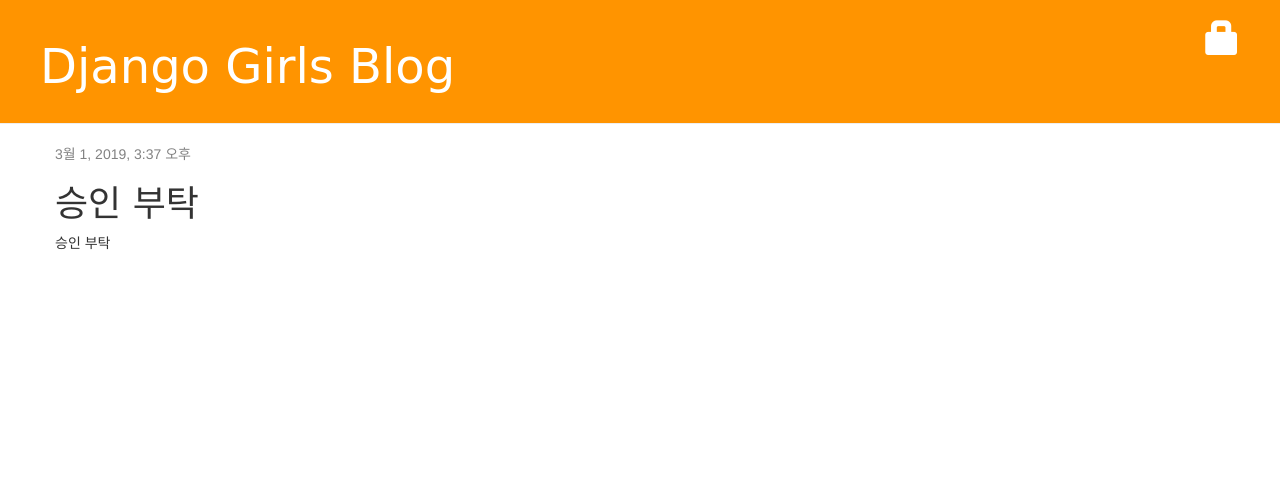
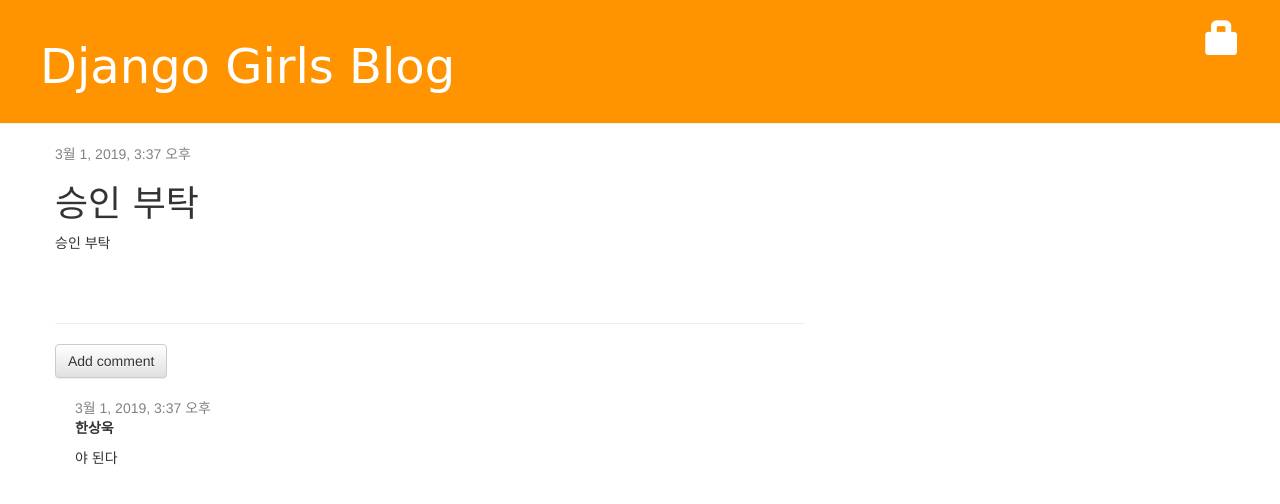
Before and after one commit to Hjcom/Django_girls, a Django app: page /post/6/ in a window 1280 px wide. Shown: the top 504 px of the page. Run offline with Django 3.2, Linux system fonts and the light colour scheme; data comes from the database, SQL or seed files in the repository; both versions use the stored data as it was after the commit; some libraries are stand-ins or nearby versions.

Commit message:
Add Comment skill

```diff
--- a/app/blog/admin.py
+++ b/app/blog/admin.py
@@ -1,4 +1,7 @@
 from django.contrib import admin
-from .models import Post
+from .models import Post, Comment
 
 admin.site.register(Post)
+admin.site.register(Comment)
+
+# 관리자 패널에 모델을 등록하여 장고 관리자 페이지 사용 가능
--- a/app/blog/models.py
+++ b/app/blog/models.py
@@ -19,5 +19,36 @@ class Post(models.Model):
         self.published_date = timezone.now()
         self.save()
 
+    # 댓글 승인된 것만 정렬해서 출력
+    def approved_comments(self):
+        return self.comments.filter(approved_comment=True)
+
     def __str__(self):
         return self.text
+
+
+# 댓글 모델
+class Comment(models.Model):
+    # related_name : 기존 모델의 어트리뷰트(칼럼)의 이름 말고 다른 이름으로 지정할 수 있게 해주는 속성
+    # Post 모델의 외래키
+    post = models.ForeignKey(
+        'Post',
+        on_delete=models.CASCADE,
+        related_name='comments')
+
+    # 사용자명
+    author = models.CharField(max_length=200)
+    # 댓글내용
+    text = models.TextField()
+    # 게시날짜
+    created_date = models.DateTimeField(default=timezone.now)
+    # 댓글 승인 여부
+    approved_comment = models.BooleanField(default=False)
+
+    # 댓글 승인 메소드
+    def approve(self):
+        self.approved_comment = True
+        self.save()
+
+    def __str__(self):
+        return self.text
--- a/app/blog/static/css/blog.css
+++ b/app/blog/static/css/blog.css
@@ -8,6 +8,9 @@
     color: #ffffff;
     font-size: 36pt;
     text-decoration: none;
+}
+.comment {
+    margin: 20px 0px 20px 20px;
 }
 
 .content {
--- a/app/blog/templates/blog/post_detail.html
+++ b/app/blog/templates/blog/post_detail.html
@@ -8,7 +8,7 @@
             </div>
         <!-- 게시일 필드가 비었을 경우 / post_publish 메소드 호출-->
         {% else %}
-            <a class="btn btn-default" href="url 'post_publish' pk=post.pk %}">Publish</a>
+            <a class="btn btn-default" href="{% url 'post_publish' pk=post.pk %}">Publish</a>
         {% endif %}
 
         <!-- 사용자가 로그인을 했을 경우 이벤트-->
@@ -19,7 +19,31 @@
             <a class="btn btn-default" href="{% url 'post_remove' pk=post.pk %}"><span class="glyphicon glyphicon-remove"></span></a>
         {% endif %}
 
+
         <h1>{{ post.title }}</h1>
         <p>{{ post.text|linebreaksbr }}</p>
     </div>
+
+    <hr>
+
+    <a class="btn btn-default" href="{% url 'add_comment_to_post' pk=post.pk %}">Add comment</a>
+    {% for comment in post.comments.all %}
+        <div class="comment">
+            <div class="date">
+                {{ comment.created_date }}
+
+                <!--승인여부가 False 일 경우-->
+                {% if not comment.approved_comment %}
+                    <!--승인, 삭제 버튼 생성-->
+                    <a class="btn btn-default" href="{% url 'comment_remove' pk=comment.pk %}"><span class="glyphicon glyphicon-remove"></span></a>
+                    <a class="btn btn-default" href="{% url 'comment_approve' pk=comment.pk %}"><span class="glyphicon glyphicon-ok"></span></a>
+                {% endif %}
+            </div>
+            <strong>{{ comment.author }}</strong>
+            <p>{{ comment.text|linebreaks }}</p>
+        </div>
+     <!--지정된 배열이 비어 있는 경우-->
+    {% empty %}
+        <p>No comments here yet :</p>
+    {% endfor %}
 {% endblock %}
--- a/app/blog/templates/blog/post_list.html
+++ b/app/blog/templates/blog/post_list.html
@@ -13,6 +13,7 @@
             <h1><a href="{% url 'post_detail' pk=post.pk %}">{{ post.title }}</a></h1>
             <!-- linebreaksbr : 자동으로 줄바꿈을 해주는 키워드-->
             <p>{{ post.text|linebreaksbr }}</p>
+            <a href="{% url 'post_detail' pk=post.pk %}">Comments: {{ post.approved_comments.count }}</a>
         </div>
     {% endfor %}
 {% endblock %}
--- a/app/blog/urls.py
+++ b/app/blog/urls.py
@@ -9,6 +9,13 @@ urlpatterns = [
     path('draft/', views.post_draft_list, name='post_draft_list'), # 미 게시된 글목록 URL
     path('post/<int:pk>/publish/', views.post_publish, name='post_publish'), # 게시 기능 이벤트
     path('post/<int:pk>/remove/', views.post_remove, name='post_remove'), # 게시물 삭제 이벤트
+
+    # 게시물 댓글 페이지 URL
+    path('post/<int:pk>/comment/', views.add_comment_to_post, name='add_comment_to_post'),
+
+    path('comment/<int:pk>/approve/', views.comment_approve, name='comment_approve'),
+
+    path('comment/<int:pk>/remove/', views.comment_remove, name='comment_remove'),
 ]
 
 #   <int:pk> -> 기본 키(primary key)에 해당되는 값을 찾아 뷰에 전달
--- a/app/blog/views.py
+++ b/app/blog/views.py
@@ -2,8 +2,8 @@
 
 from django.shortcuts import render, redirect, get_object_or_404
 from django.utils import timezone
-from .models import Post
-from .forms import PostForm
+from .models import Post, Comment
+from .forms import PostForm, CommentForm
 from django.contrib.auth.decorators import login_required
 
 
@@ -22,6 +22,7 @@ def post_list(request):
 # render 함수의 리턴값도 HttpResponse(랜더링된 텍스트값)이다.
 
 # 게시판 추가
+# @login_required : 로그인 했을 경우만 적용함
 @login_required
 def post_new(request):
     if request.method == 'POST':
@@ -88,3 +89,32 @@ def post_remove(request, pk):
     # 해당 데이터 삭제
     post.delete()
     return redirect('post_list')
+
+# 게시물 댓글 템플릿 랜더링 / 게시물 정보값만 저장
+def add_comment_to_post(request, pk):
+    post = get_object_or_404(Post, pk=pk)
+    if request.method == "POST":
+        form = CommentForm(request.POST)
+        if form.is_valid():
+            comment = form.save(commit=False)
+            comment.post = post
+            comment.save()
+            return redirect('post_detail', pk=post.pk)
+    else:
+        form = CommentForm()
+
+    return render(request, 'blog/add_comment_to_post.html', {'form': form})
+
+# 게시물 댓글 승인 후 게시물 상세 페이지로 이동
+@login_required
+def comment_approve(request, pk):
+    comment = get_object_or_404(Comment, pk=pk)
+    comment.approve()
+    return redirect('post_detail', pk=comment.post.pk)
+
+# 게시물 댓글 삭제 후 게시물 상세 페이지로 이동
+@login_required
+def comment_remove(request, pk):
+    comment = get_object_or_404(Comment, pk=pk)
+    comment.delete()
+    return redirect('post_detail', pk=comment.post.pk)
```
Also changed, not shown: app/blog/forms.py (+8 -1 lines), app/blog/templates/blog/add_comment_to_post.html (added, +11 -0 lines), app/blog/migrations/0003_comment.py (added), app/blog/migrations/0004_auto_20190228_2116.py (added), app/blog/migrations/0005_auto_20190301_1522.py (added), app/db.sqlite3.
